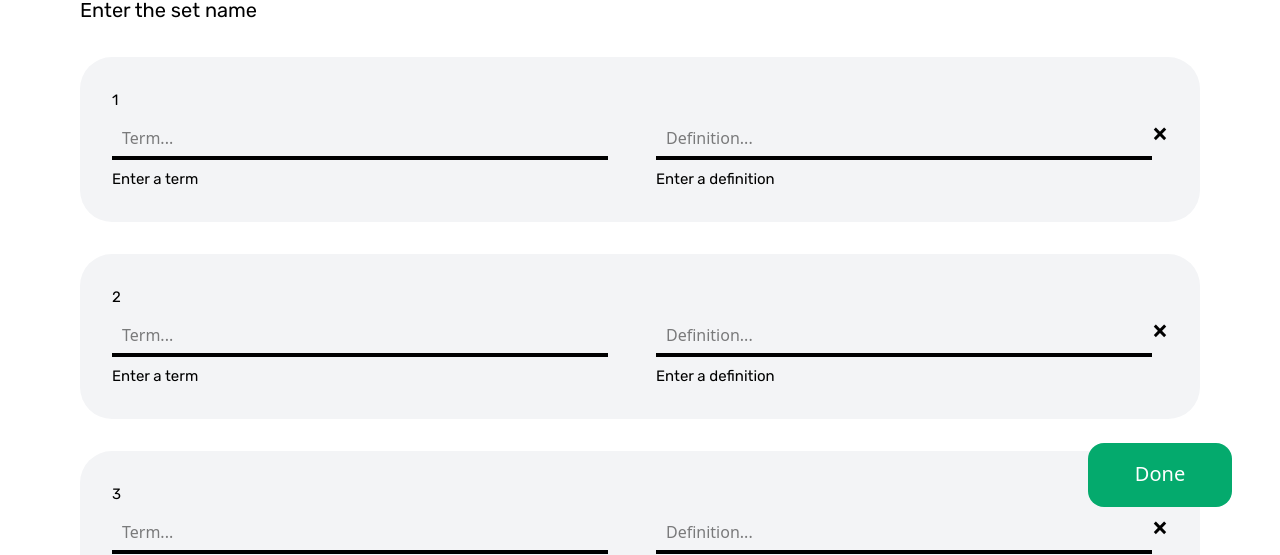
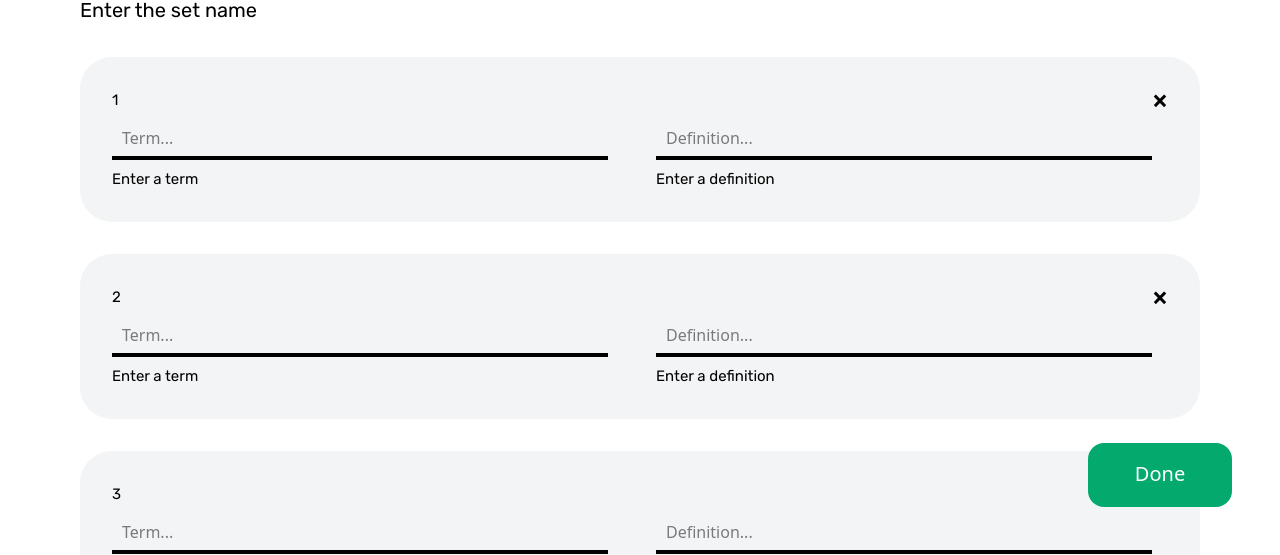
Before and after one commit to SamB221/FastFlashCards, a React (Vite) app: page /create in a window 1280 px wide. Shown: the part 245-800 px from the top of the page. Built offline with nearby package versions, Linux system fonts and the light colour scheme.

Commit message:
Moved delete button and adjusted spacing in index file, removed console.logs

```diff
--- a/src/components/CardBuilder.jsx
+++ b/src/components/CardBuilder.jsx
@@ -5,7 +5,6 @@ const CardBuilder = ({ id, num, onChange, removeCard }) => {
     const defId = `def${id}`;
 
     const handleInputChange = (e, inputType) => {
-        console.log(id);
         const value = e.target.value;
         if (inputType === 'term') {
             onChange(id, 'term', value);
@@ -17,8 +16,8 @@ const CardBuilder = ({ id, num, onChange, removeCard }) => {
     return (
         <div className="cardBuilder">
             <div className="smallerBox">
+                <span className="delete" onClick={() => removeCard(id)}>&times;</span>
                 <h3>{num}</h3>
-                <span className="delete" onClick={() => removeCard(id)}>&times;</span>
                 <div className="flex">
                     <div className="flex-child">
                         <input
--- a/src/index.css
+++ b/src/index.css
@@ -751,7 +751,7 @@ input[type=submit]:hover {
 
 .close:hover,
 .close:focus {
-  color: red;
+    color: black;
     text-decoration: none;
     cursor: pointer;
 }
@@ -770,6 +770,7 @@ input[type=submit]:hover {
 }
 
 .delete {
+    margin-top: -10px;
     color: black;
     float: right;
     font-size: 28px;
--- a/src/pages/CreateSetPage.jsx
+++ b/src/pages/CreateSetPage.jsx
@@ -11,7 +11,6 @@ const CreateSetPage = () => {
     const [errorMessage, setErrorMessage] = useState("");
     const modalRef = useRef(null);
     const elementsAddedRef = useRef(false);
-    console.log(cardData);
 
     useEffect(() => {
         const modal = modalRef.current;
```
Lines whose indentation alone changed are shown as unchanged.
